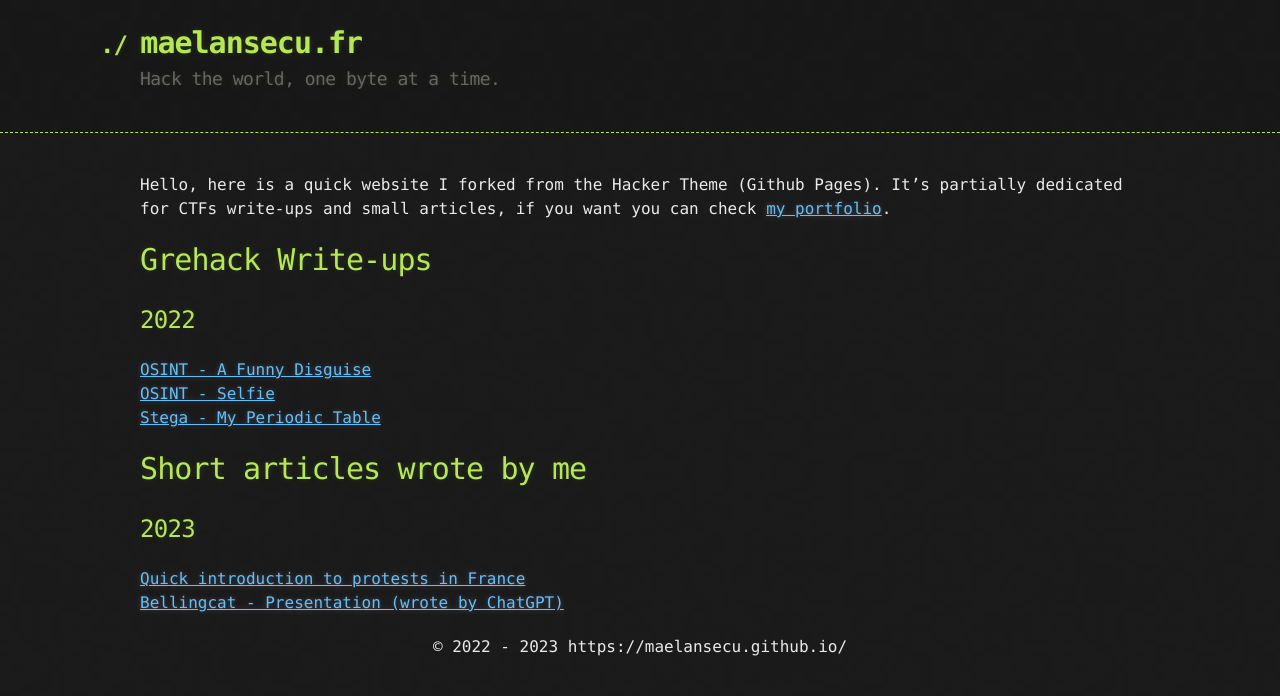
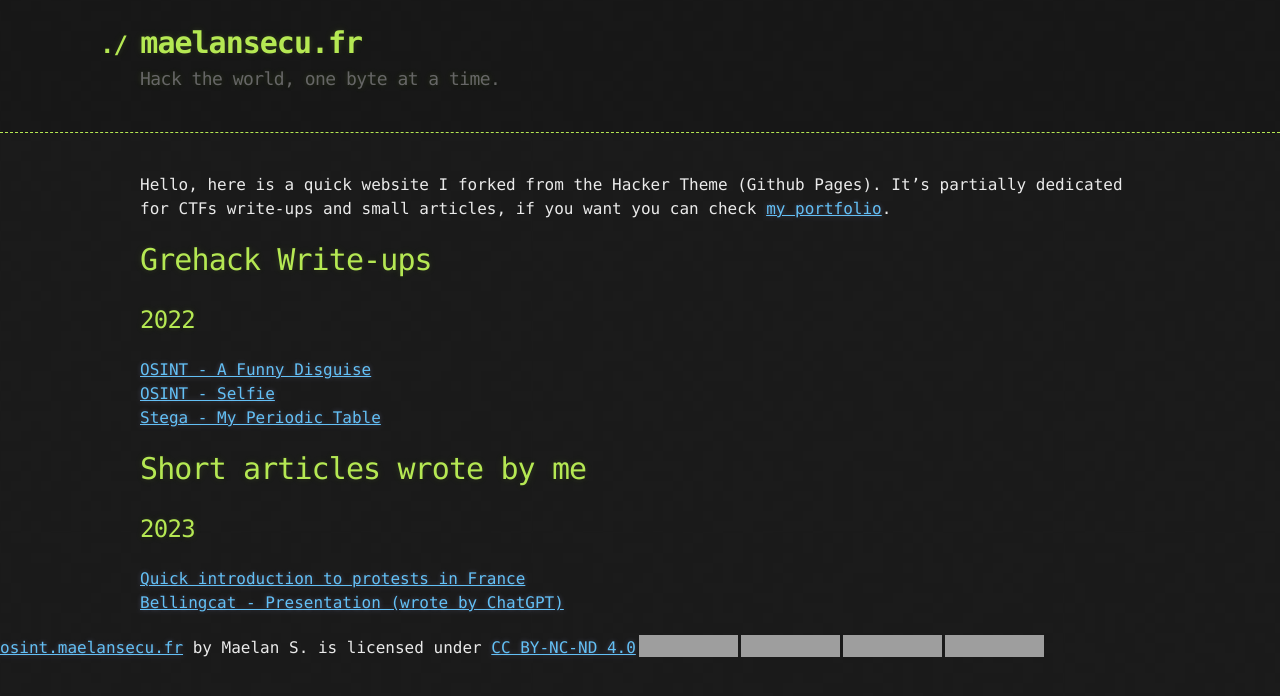
Before and after one commit to maelansecu/maelansecu.github.io, a Jekyll site: the page built from index.md, in a window 1280 px wide. Shown: the top 696 px of the page. Built offline with Jekyll 4.4.1, drawn with Linux system fonts in a browser that asks for light colours; grey boxes are pictures that could not be loaded.

Commit message:
Update default.html

```diff
--- a/_layouts/default.html
+++ b/_layouts/default.html
@@ -37,8 +37,6 @@
     </div>
   </body>
   <footer>
-    <div id="copyright" align="center">&copy; 2022 - 2023 https://maelansecu.github.io/</div>
-      <script>
       <p xmlns:cc="http://creativecommons.org/ns#" xmlns:dct="http://purl.org/dc/terms/"><a property="dct:title" rel="cc:attributionURL" href="http://maelansecu.fr">osint.maelansecu.fr</a> by <span property="cc:attributionName">Maelan S.</span> is licensed under <a href="http://creativecommons.org/licenses/by-nc-nd/4.0/?ref=chooser-v1" target="_blank" rel="license noopener noreferrer" style="display:inline-block;">CC BY-NC-ND 4.0<img style="height:22px!important;margin-left:3px;vertical-align:text-bottom;" src="https://mirrors.creativecommons.org/presskit/icons/cc.svg?ref=chooser-v1"><img style="height:22px!important;margin-left:3px;vertical-align:text-bottom;" src="https://mirrors.creativecommons.org/presskit/icons/by.svg?ref=chooser-v1"><img style="height:22px!important;margin-left:3px;vertical-align:text-bottom;" src="https://mirrors.creativecommons.org/presskit/icons/nc.svg?ref=chooser-v1"><img style="height:22px!important;margin-left:3px;vertical-align:text-bottom;" src="https://mirrors.creativecommons.org/presskit/icons/nd.svg?ref=chooser-v1"></a></p>
    </footer>
 </html>
```
